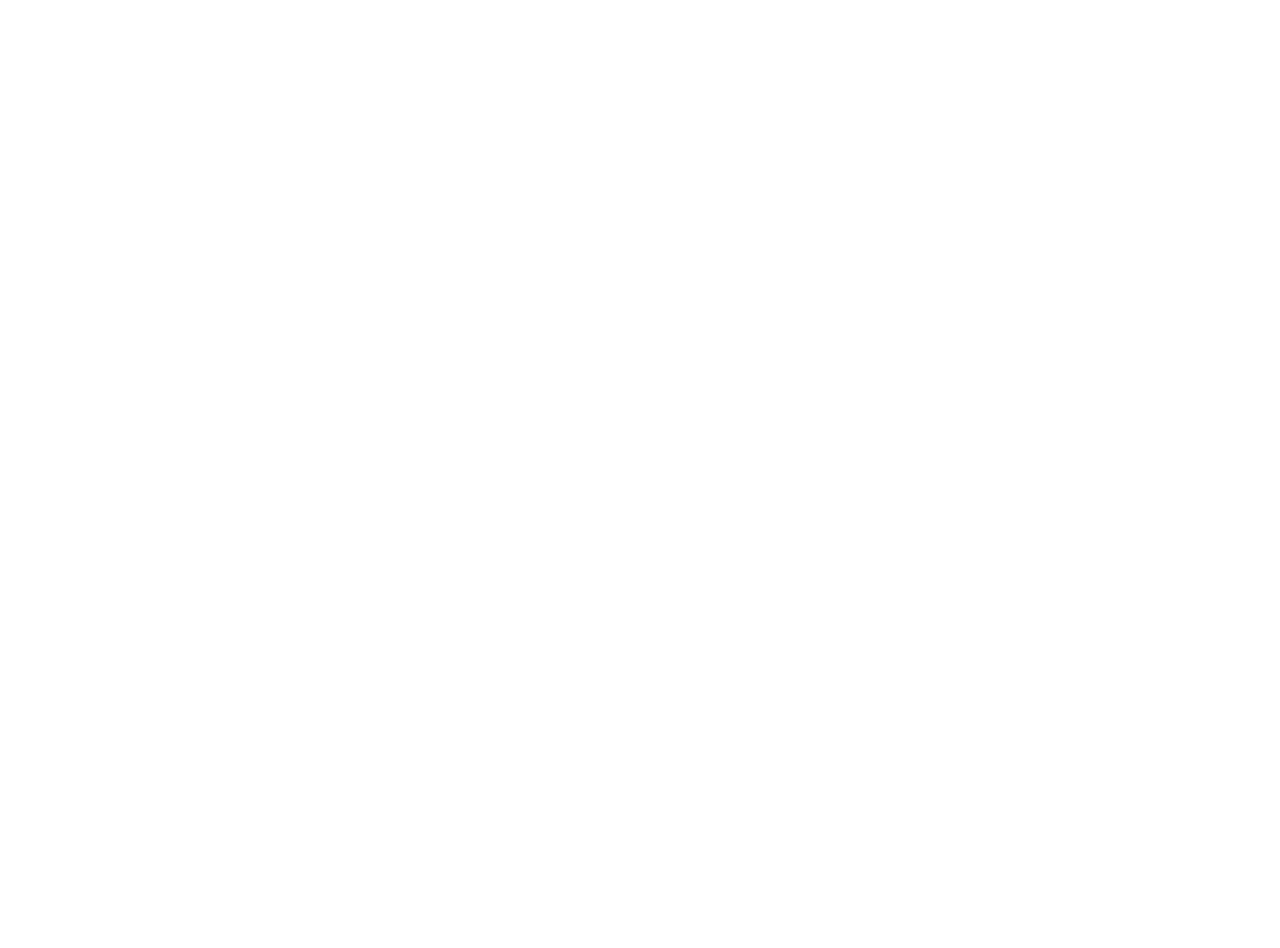
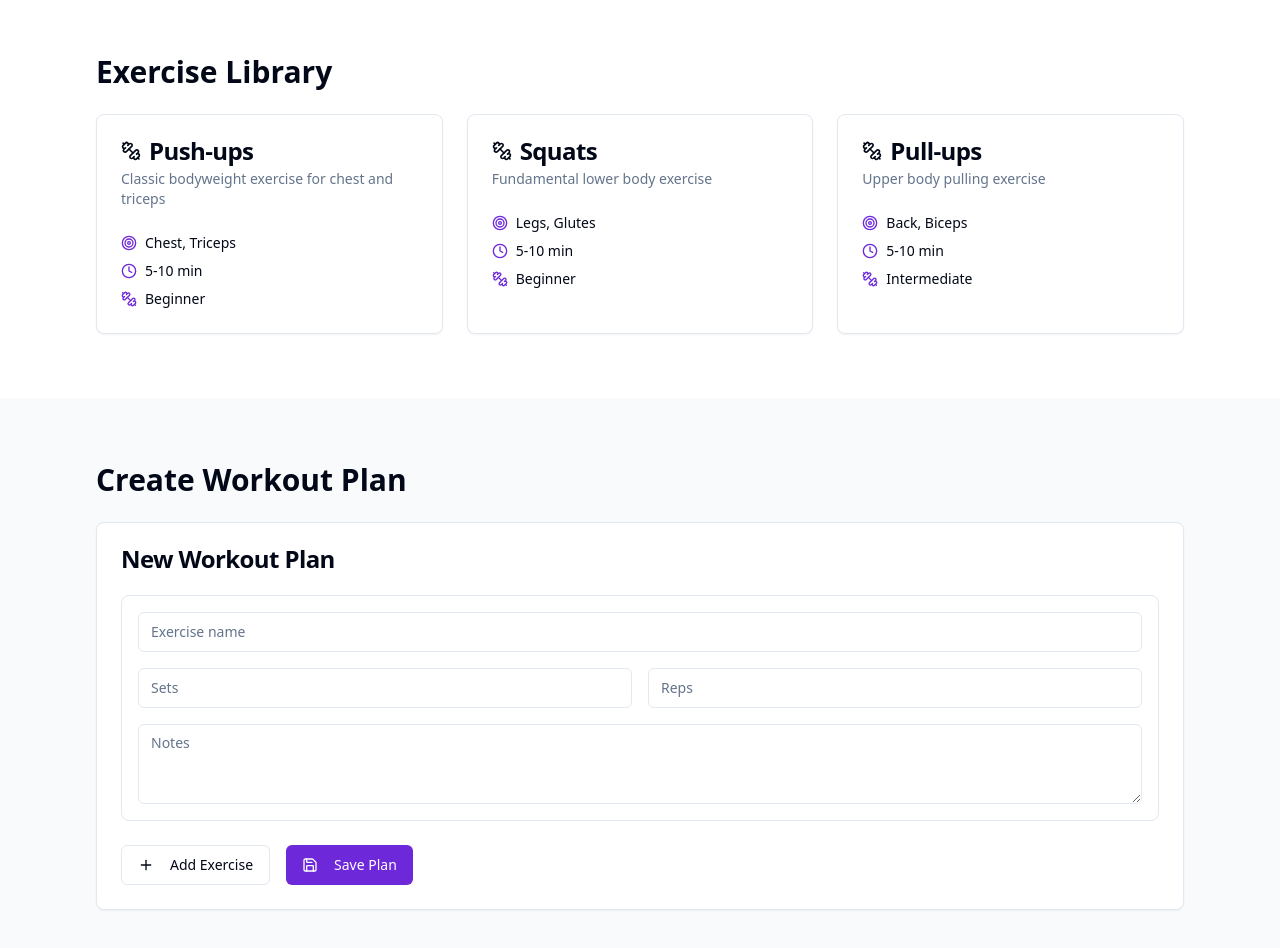
Before and after one commit to forge-fit/client, a React (Vite) app: page / in a window 1280 px wide. Shown: the part 1000-1948 px from the top of the page. Before the commit the page ends 990 px from the top, so only its background shows below. Built offline with nearby package versions, Linux system fonts and the light colour scheme.

Commit message:
Add workout plan and exercises library
Implement functionality to allow users to enter their own workout plans and create an exercises library.
[skip gpt_engineer]

```diff
--- /dev/null
+++ b/src/components/ExerciseLibrary.tsx
@@ -0,0 +1,75 @@
+import { Card, CardContent, CardDescription, CardHeader, CardTitle } from "@/components/ui/card";
+import { Dumbbell, Clock, Target } from "lucide-react";
+
+interface Exercise {
+  id: string;
+  name: string;
+  description: string;
+  muscleGroup: string;
+  duration: string;
+  difficulty: string;
+}
+
+const exercises: Exercise[] = [
+  {
+    id: "1",
+    name: "Push-ups",
+    description: "Classic bodyweight exercise for chest and triceps",
+    muscleGroup: "Chest, Triceps",
+    duration: "5-10 min",
+    difficulty: "Beginner"
+  },
+  {
+    id: "2",
+    name: "Squats",
+    description: "Fundamental lower body exercise",
+    muscleGroup: "Legs, Glutes",
+    duration: "5-10 min",
+    difficulty: "Beginner"
+  },
+  {
+    id: "3",
+    name: "Pull-ups",
+    description: "Upper body pulling exercise",
+    muscleGroup: "Back, Biceps",
+    duration: "5-10 min",
+    difficulty: "Intermediate"
+  }
+];
+
+export function ExerciseLibrary() {
+  return (
+    <div className="space-y-6">
+      <h2 className="text-3xl font-bold">Exercise Library</h2>
+      <div className="grid grid-cols-1 md:grid-cols-2 lg:grid-cols-3 gap-6">
+        {exercises.map((exercise) => (
+          <Card key={exercise.id} className="hover:shadow-lg transition-shadow animate-fade-in">
+            <CardHeader>
+              <CardTitle className="flex items-center gap-2">
+                <Dumbbell className="h-5 w-5" />
+                {exercise.name}
+              </CardTitle>
+              <CardDescription>{exercise.description}</CardDescription>
+            </CardHeader>
+            <CardContent>
+              <div className="space-y-2 text-sm">
+                <div className="flex items-center gap-2">
+                  <Target className="h-4 w-4 text-primary" />
+                  <span>{exercise.muscleGroup}</span>
+                </div>
+                <div className="flex items-center gap-2">
+                  <Clock className="h-4 w-4 text-primary" />
+                  <span>{exercise.duration}</span>
+                </div>
+                <div className="flex items-center gap-2">
+                  <Dumbbell className="h-4 w-4 text-primary" />
+                  <span>{exercise.difficulty}</span>
+                </div>
+              </div>
+            </CardContent>
+          </Card>
+        ))}
+      </div>
+    </div>
+  );
+}
--- /dev/null
+++ b/src/components/WorkoutPlanForm.tsx
@@ -0,0 +1,88 @@
+import { Button } from "@/components/ui/button";
+import { Card, CardContent, CardHeader, CardTitle } from "@/components/ui/card";
+import { Input } from "@/components/ui/input";
+import { Textarea } from "@/components/ui/textarea";
+import { Plus, Save } from "lucide-react";
+import { useState } from "react";
+
+interface Exercise {
+  name: string;
+  sets: string;
+  reps: string;
+  notes: string;
+}
+
+export function WorkoutPlanForm() {
+  const [exercises, setExercises] = useState<Exercise[]>([
+    { name: "", sets: "", reps: "", notes: "" }
+  ]);
+
+  const addExercise = () => {
+    setExercises([...exercises, { name: "", sets: "", reps: "", notes: "" }]);
+  };
+
+  const handleExerciseChange = (index: number, field: keyof Exercise, value: string) => {
+    const newExercises = exercises.map((exercise, i) => {
+      if (i === index) {
+        return { ...exercise, [field]: value };
+      }
+      return exercise;
+    });
+    setExercises(newExercises);
+  };
+
+  const handleSubmit = (e: React.FormEvent) => {
+    e.preventDefault();
+    console.log("Workout plan:", exercises);
+    // Here you would typically save the workout plan
+  };
+
+  return (
+    <div className="space-y-6">
+      <h2 className="text-3xl font-bold">Create Workout Plan</h2>
+      <Card>
+        <CardHeader>
+          <CardTitle>New Workout Plan</CardTitle>
+        </CardHeader>
+        <CardContent>
+          <form onSubmit={handleSubmit} className="space-y-6">
+            {exercises.map((exercise, index) => (
+              <div key={index} className="space-y-4 p-4 border rounded-lg">
+                <Input
+                  placeholder="Exercise name"
+                  value={exercise.name}
+                  onChange={(e) => handleExerciseChange(index, "name", e.target.value)}
+                />
+                <div className="grid grid-cols-2 gap-4">
+                  <Input
+                    placeholder="Sets"
+                    value={exercise.sets}
+                    onChange={(e) => handleExerciseChange(index, "sets", e.target.value)}
+                  />
+                  <Input
+                    placeholder="Reps"
+                    value={exercise.reps}
+                    onChange={(e) => handleExerciseChange(index, "reps", e.target.value)}
+                  />
+                </div>
+                <Textarea
+                  placeholder="Notes"
+                  value={exercise.notes}
+                  onChange={(e) => handleExerciseChange(index, "notes", e.target.value)}
+                />
+              </div>
+            ))}
+            <div className="flex gap-4">
+              <Button type="button" variant="outline" onClick={addExercise}>
+                <Plus className="w-4 h-4 mr-2" /> Add Exercise
+              </Button>
+              <Button type="submit">
+                <Save className="w-4 h-4 mr-2" /> Save Plan
+              </Button>
+            </div>
+          </form>
+        </CardContent>
+      </Card>
+    </div>
+  );
+}
--- a/src/pages/Index.tsx
+++ b/src/pages/Index.tsx
@@ -1,6 +1,8 @@
 import { Button } from "@/components/ui/button";
 import { WorkoutCard } from "@/components/WorkoutCard";
 import { Play, TrendingUp } from "lucide-react";
+import { ExerciseLibrary } from "@/components/ExerciseLibrary";
+import { WorkoutPlanForm } from "@/components/WorkoutPlanForm";
 
 const featuredWorkouts = [
   {
@@ -60,6 +62,20 @@ const Index = () => {
           </div>
         </div>
       </section>
+
+      {/* Exercise Library Section */}
+      <section className="py-16 px-4 bg-white">
+        <div className="container max-w-6xl mx-auto">
+          <ExerciseLibrary />
+        </div>
+      </section>
+
+      {/* Create Workout Plan Section */}
+      <section className="py-16 px-4">
+        <div className="container max-w-6xl mx-auto">
+          <WorkoutPlanForm />
+        </div>
+      </section>
     </div>
   );
 };
```
